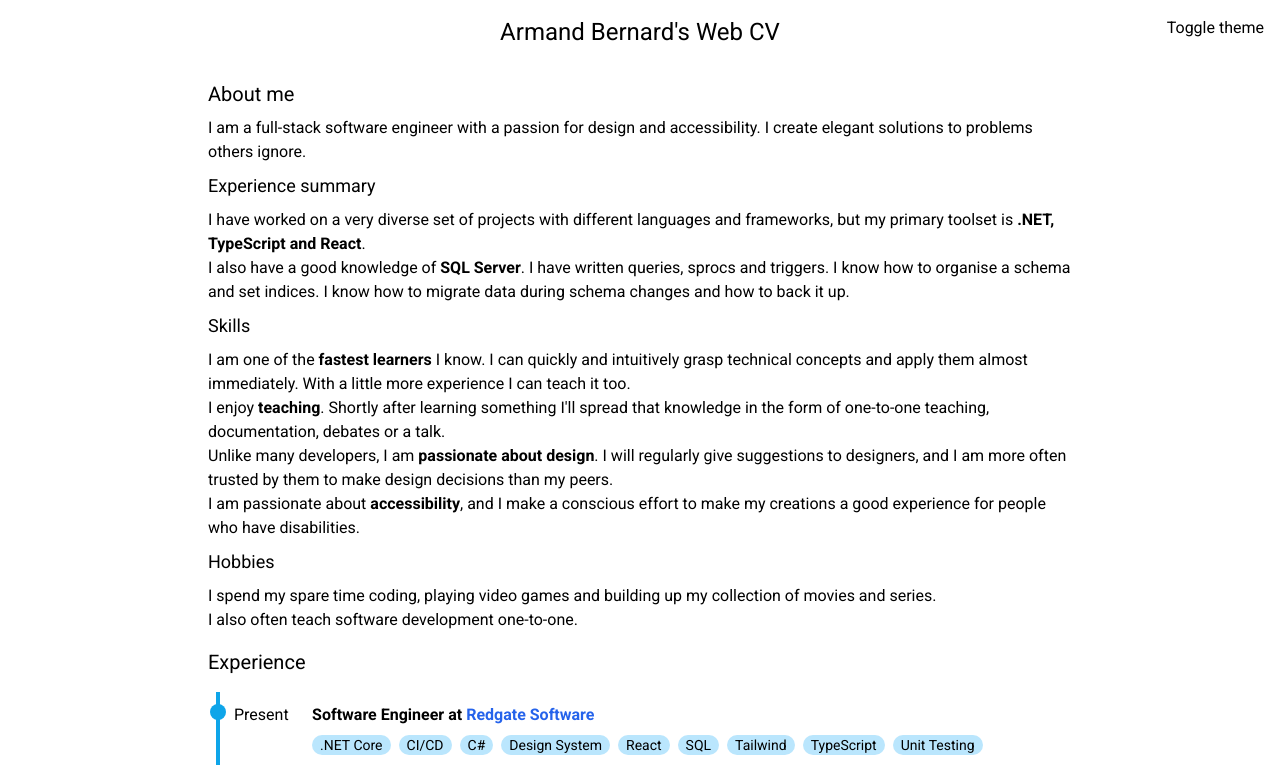
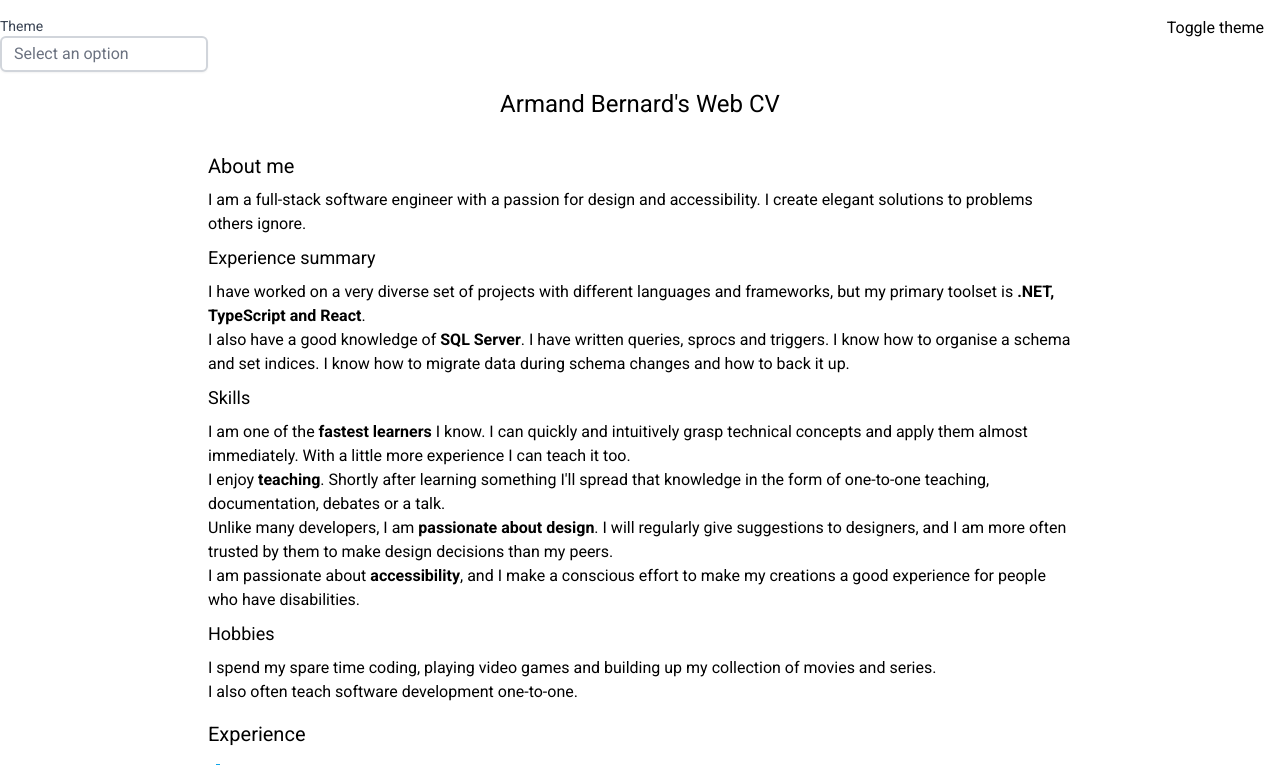
Before and after one commit to ArmandBernard/WebCV, a React (Vite) app: page / in a window 1280 px wide. Shown: the top 765 px of the page. Built offline with nearby package versions, Linux system fonts and the light colour scheme.

Commit message:
add currently broken aria toggle

```diff
--- a/package.json
+++ b/package.json
@@ -12,7 +12,9 @@
   },
   "dependencies": {
     "react": "^18.2.0",
-    "react-dom": "^18.2.0"
+    "react-aria": "^3.22.0",
+    "react-dom": "^18.2.0",
+    "react-stately": "^3.20.0"
   },
   "devDependencies": {
     "@types/react": "^18.0.27",
--- a/src/App.tsx
+++ b/src/App.tsx
@@ -3,6 +3,7 @@ import { AboutMe } from "./AboutMe";
 import "./App.css";
 import { Education } from "./Education";
 import { Experience } from "./Experience";
+import { Item, Select } from "./Select/Select";
 import { useLocalStorage } from "./useLocalStorage";
 
 function App() {
@@ -40,6 +41,11 @@ function App() {
 
   return (
     <div>
+      <Select label={"Theme"}>
+        <Item key="auto">Auto</Item>
+        <Item key="dark">Dark</Item>
+        <Item key="light">Light</Item>
+      </Select>
       <button
         className="absolute right-4 top-4"
         onClick={() => setThemePreference(getTheme() ? "light" : "dark")}
--- /dev/null
+++ b/src/Select/ListBox.tsx
@@ -0,0 +1,100 @@
+/* eslint-disable @typescript-eslint/no-use-before-define */
+import * as React from "react";
+import type { AriaListBoxOptions } from "@react-aria/listbox";
+import type { ListState } from "react-stately";
+import type { Node } from "@react-types/shared";
+import { useListBox, useListBoxSection, useOption } from "react-aria";
+
+interface ListBoxProps extends AriaListBoxOptions<unknown> {
+  listBoxRef?: React.RefObject<HTMLUListElement>;
+  state: ListState<unknown>;
+}
+
+interface SectionProps {
+  section: Node<unknown>;
+  state: ListState<unknown>;
+}
+
+interface OptionProps {
+  item: Node<unknown>;
+  state: ListState<unknown>;
+}
+
+export function ListBox(props: ListBoxProps) {
+  const ref = React.useRef<HTMLUListElement>(null);
+  const { listBoxRef = ref, state } = props;
+  const { listBoxProps } = useListBox(props, state, listBoxRef);
+
+  return (
+    <ul
+      {...listBoxProps}
+      ref={listBoxRef}
+      className="w-full max-h-72 overflow-auto outline-none"
+    >
+      {[...state.collection].map((item) =>
+        item.type === "section" ? (
+          <ListBoxSection key={item.key} section={item} state={state} />
+        ) : (
+          <Option key={item.key} item={item} state={state} />
+        )
+      )}
+    </ul>
+  );
+}
+
+function ListBoxSection({ section, state }: SectionProps) {
+  const { itemProps, headingProps, groupProps } = useListBoxSection({
+    heading: section.rendered,
+    "aria-label": section["aria-label"],
+  });
+
+  return (
+    <>
+      <li {...itemProps} className="pt-2">
+        {section.rendered && (
+          <span
+            {...headingProps}
+            className="text-xs font-bold uppercase text-gray-500 mx-3"
+          >
+            {section.rendered}
+          </span>
+        )}
+        <ul {...groupProps}>
+          {[...section.childNodes].map((node) => (
+            <Option key={node.key} item={node} state={state} />
+          ))}
+        </ul>
+      </li>
+    </>
+  );
+}
+
+function Option({ item, state }: OptionProps) {
+  const ref = React.useRef<HTMLLIElement>(null);
+  const { optionProps, isDisabled, isSelected, isFocused } = useOption(
+    {
+      key: item.key,
+    },
+    state,
+    ref
+  );
+
+  let text = "text-gray-700";
+  if (isFocused || isSelected) {
+    text = "text-pink-600";
+  } else if (isDisabled) {
+    text = "text-gray-200";
+  }
+
+  return (
+    <li
+      {...optionProps}
+      ref={ref}
+      className={`m-1 rounded-md py-2 px-2 text-sm outline-none cursor-default flex items-center justify-between ${text} ${
+        isFocused ? "bg-pink-100" : ""
+      } ${isSelected ? "font-bold" : ""}`}
+    >
+      {item.rendered}
+    </li>
+  );
+}
--- /dev/null
+++ b/src/Select/Popover.tsx
@@ -0,0 +1,39 @@
+import type { OverlayTriggerState } from "react-stately";
+import type { AriaPopoverProps } from "@react-aria/overlays";
+import * as React from "react";
+import { usePopover, DismissButton, Overlay } from "@react-aria/overlays";
+
+interface PopoverProps extends Omit<AriaPopoverProps, "popoverRef"> {
+  children: React.ReactNode;
+  state: OverlayTriggerState;
+  className?: string;
+  popoverRef?: React.RefObject<HTMLDivElement>;
+}
+
+export function Popover(props: PopoverProps) {
+  const ref = React.useRef<HTMLDivElement>(null);
+  const { popoverRef = ref, state, children, className, isNonModal } = props;
+
+  const { popoverProps, underlayProps } = usePopover(
+    {
+      ...props,
+      popoverRef,
+    },
+    state
+  );
+
+  return (
+    <Overlay>
+      {!isNonModal && <div {...underlayProps} className="fixed inset-0" />}
+      <div
+        {...popoverProps}
+        ref={popoverRef}
+        className={`z-10 shadow-lg border border-gray-300 bg-white rounded-md mt-2 ${className}`}
+      >
+        {!isNonModal && <DismissButton onDismiss={state.close} />}
+        {children}
+        <DismissButton onDismiss={state.close} />
+      </div>
+    </Overlay>
+  );
+}
--- /dev/null
+++ b/src/Select/Select.tsx
@@ -0,0 +1,78 @@
+import * as React from "react";
+import type { AriaSelectProps } from "@react-types/select";
+import { useSelectState } from "react-stately";
+import {
+  useSelect,
+  HiddenSelect,
+  useButton,
+  mergeProps,
+  useFocusRing,
+} from "react-aria";
+
+import { ListBox } from "./ListBox";
+import { Popover } from "./Popover";
+
+export { Item } from "react-stately";
+
+export function Select<T extends object>(props: AriaSelectProps<T>) {
+  // Create state based on the incoming props
+  const state = useSelectState(props);
+
+  // Get props for child elements from useSelect
+  const ref = React.useRef(null);
+  const { labelProps, triggerProps, valueProps, menuProps } = useSelect(
+    props,
+    state,
+    ref
+  );
+
+  // Get props for the button based on the trigger props from useSelect
+  const { buttonProps } = useButton(triggerProps, ref);
+
+  const { focusProps, isFocusVisible } = useFocusRing();
+
+  return (
+    <div className="inline-flex flex-col relative w-52 mt-4">
+      <div
+        {...labelProps}
+        className="block text-sm font-medium text-gray-700 text-left cursor-default"
+      >
+        {props.label}
+      </div>
+      <HiddenSelect
+        state={state}
+        triggerRef={ref}
+        label={props.label}
+        name={props.name}
+      />
+      <button
+        {...mergeProps(buttonProps, focusProps)}
+        ref={ref}
+        className={`p-1 pl-3 py-1 relative inline-flex flex-row items-center justify-between rounded-md overflow-hidden cursor-default shadow-sm border-2 outline-none ${
+          isFocusVisible ? "border-pink-500" : "border-gray-300"
+        } ${state.isOpen ? "bg-gray-100" : "bg-white"}`}
+      >
+        <span
+          {...valueProps}
+          className={`text-md ${
+            state.selectedItem ? "text-gray-800" : "text-gray-500"
+          }`}
+        >
+          {state.selectedItem
+            ? state.selectedItem.rendered
+            : "Select an option"}
+        </span>
+      </button>
+      {state.isOpen && (
+        <Popover
+          state={state}
+          triggerRef={ref}
+          placement="bottom start"
+          className="w-52"
+        >
+          <ListBox {...menuProps} state={state} />
+        </Popover>
+      )}
+    </div>
+  );
+}
--- a/tsconfig.json
+++ b/tsconfig.json
@@ -16,6 +16,5 @@
     "noEmit": true,
     "jsx": "react-jsx"
   },
-  "include": ["src"],
-  "references": [{ "path": "./tsconfig.node.json" }]
+  "include": ["src"]
 }
```
